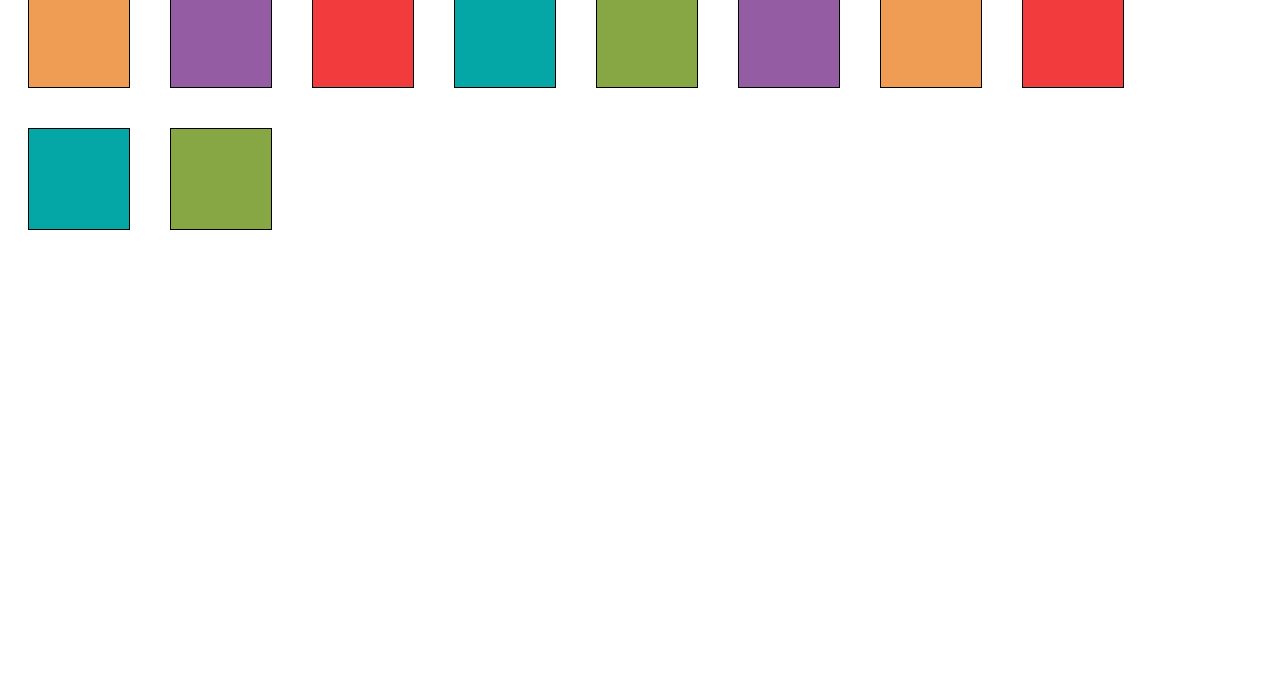
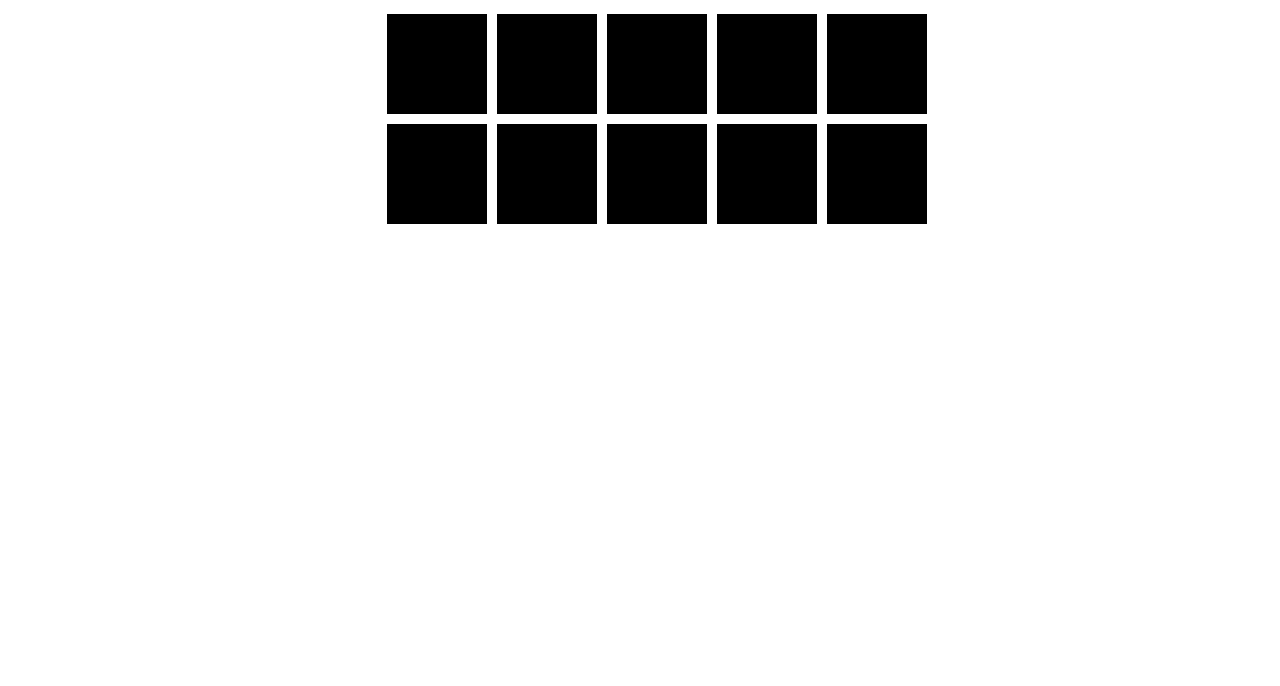
Before and after one commit to ae-taylor/memory-game, a plain HTML site: page index.html in a window 1280 px wide. Shown: the part 114-800 px from the top of the page. Drawn offline with Linux system fonts and the light colour scheme.

Commit message:
improved functionality. needs updated styling

```diff
--- a/index.html
+++ b/index.html
@@ -7,10 +7,11 @@
 </head>
 <body>
 
-<h1>Memory Game!</h1>
+<h1 class="header">Memory Game!</h1>
+<div class="gameArea">
 
 <div id="game"></div>
-
+</div>
 <script src="memory-game.js"></script>
 
 </body>
--- a/memory-game.css
+++ b/memory-game.css
@@ -1,38 +1,61 @@
 /* you can add to or change this. */
 
-#game div {
-  border: 1px solid black;
-  width: 100px;
-  height: 100px;
-  margin: 20px;
-  display: inline-block;
+.gameArea {
+  display: block;
+  margin-left: auto;
+  margin-right: auto;
+  width: 40%;
+}
+#game {
+  display: inline-grid;
+  grid-template-columns: auto auto auto auto auto;
+  grid-template-rows: auto auto;
+  grid-gap: 10px;
 }
 .red {
   display: inline-block;
   width: 100px;
   height: 100px;
+  background-color: red;
 }
 
 .blue {
   display: inline-block;
   width: 100px;
   height: 100px;
+  background-color: blue;
 }
 
 .green {
   display: inline-block;
   width: 100px;
   height: 100px;
+  background-color: green;
 }
 
 .orange {
   display: inline-block;
   width: 100px;
   height: 100px;
+  background-color: orange;
 }
 
 .purple {
   display: inline-block;
   width: 100px;
   height: 100px;
+  background-color: purple;
 }
+
+.hiddenCard {
+  display: inline-block;
+  width: 100px;
+  height: 100px;
+  background-color: black;
+}
+.header {
+  text-align: center;
+  font-family:Impact, Haettenschweiler, 'Arial Narrow Bold', sans-serif;
+  font-size: 45px;
+  background-color: cornflowerblue;
+}
--- a/memory-game.js
+++ b/memory-game.js
@@ -1,4 +1,7 @@
 "use strict";
+
+//**** FIX ALIGNMENT AND FIGURE OUT WHY IT'S NOT REMOVING HIDDEN CLASS
+//ON WIN CONDITION. STYLE THE PAGE SO IT DOESN'T LOOK LIKE ASS */
 
 /** Memory game: find matching pairs of cards and flip both of them. */
 
@@ -40,85 +43,74 @@ function shuffle(items) {
 
 function createCards(colors) {
   const gameBoard = document.getElementById("game");
-
+  let cardCount = 1
   for (let color of colors) {
-    //am I just creating the images here for each color
-    //and setting attributes? do I "append" these, or will that
-    //screw up the shuffle?
-    if (color === 'red'){
-      let redCard = document.createElement('div')
-      redCard.setAttribute('class', 'red')
-      let redCardImage = document.createElement('img')
-      redCardImage.setAttribute('src', 'redCard.jpeg')
-      redCardImage.setAttribute('class', 'red')
-      redCard.appendChild(redCardImage)
-      gameBoard.appendChild(redCard)
-      redCard.addEventListener('click', handleCardClick)
-    }
-    if (color === 'blue'){
-      let blueCard = document.createElement('div')
-      blueCard.setAttribute('class', 'blue')
-      let blueCardImage = document.createElement('img')
-      blueCardImage.setAttribute('src', 'blueCard.png')
-      blueCardImage.setAttribute('class', 'blue')
-      blueCard.appendChild(blueCardImage)
-      gameBoard.appendChild(blueCard)
-      blueCard.addEventListener('click', handleCardClick)
-    }
-    if (color === 'green'){
-      let greenCard = document.createElement('div')
-      greenCard.setAttribute('class', 'green')
-      let greenCardImage = document.createElement('img')
-      greenCardImage.setAttribute('src', 'greenCard.png')
-      greenCardImage.setAttribute('class', 'green')
-      greenCard.appendChild(greenCardImage)
-      gameBoard.appendChild(greenCard)
-      greenCard.addEventListener('click', handleCardClick)
-    }
-    if (color === 'orange'){
-      let orangeCard = document.createElement('div')
-      orangeCard.setAttribute('class', 'orange')
-      let orangeCardImage = document.createElement('img')
-      orangeCardImage.setAttribute('src', 'orangeCard.png')
-      orangeCardImage.setAttribute('class', 'orange')
-      orangeCard.appendChild(orangeCardImage)
-      gameBoard.appendChild(orangeCard)
-      orangeCard.addEventListener('click', handleCardClick)
-    }
-    if (color === 'purple'){
-      let purpleCard = document.createElement('div')
-      purpleCard.setAttribute('class', 'purple')
-      let purpleCardImage = document.createElement('img')
-      purpleCardImage.setAttribute('src', 'purpleCard.png')
-      purpleCardImage.setAttribute('class', 'purple')
-      purpleCard.appendChild(purpleCardImage)
-      gameBoard.appendChild(purpleCard)
-      purpleCard.addEventListener('click', handleCardClick)
-    }
+    let card = document.createElement('div')
+    card.setAttribute('class', color)
+    card.addEventListener('click', handleCardClick)
+    card.setAttribute('id', `card${cardCount}`)
+    card.classList.add('hiddenCard')
+    gameBoard.appendChild(card)
+    cardCount++
   }
 }
 
 /** Flip a card face-up. */
 
 function flipCard(card) {
-  //flip card if it is first click
-  //flip card if it is second click
-  //keep cards flipped if they match
+  card.classList.remove('hiddenCard')
 }
 
 /** Flip a card face-down. */
 
 function unFlipCard(card) {
-  //if it has been two clicks and the cards do not match, unflip to
-    //hide faces of both cards
-
+  card.classList.add('hiddenCard')
+  allowClick = true
 }
 
 /** Handle clicking on a card: this could be first-card or second-card. */
-
+let clickCount = 0
+let previousClickColor = ''
+let previousClickId = ''
+let matchCount = 0
+let allowClick = true
+const matchesToWin = 5
 function handleCardClick(evt) {
-  // on click - if it is first or second click, call flipCard dependent
-    //on whether they match or not
-  //
+  if (allowClick === false){
+    return
+  }
+  allowClick = false
+  let releaseLock = true
+  clickCount++
   console.log(evt.target)
+  let card = evt.target
+    if (clickCount === 1){
+      previousClickColor = card.getAttribute('class')
+      console.log(previousClickColor)
+      previousClickId = card.getAttribute('id')
+      flipCard(card)
+      console.log(card.getAttribute('class'))
+    } else {
+      if (previousClickId === card.getAttribute('id')){
+        alert(`You cannot click on the same card more than once. Start again!`)
+        unFlipCard(card)
+      } else if (previousClickColor === card.getAttribute('class')){
+        console.log('These two cards match.')
+        flipCard(card)
+        matchCount++
+        console.log(matchCount)
+      } else {
+        flipCard(card)
+        releaseLock = false
+        setTimeout(unFlipCard, FOUND_MATCH_WAIT_MSECS, evt.target);
+        setTimeout(unFlipCard, FOUND_MATCH_WAIT_MSECS, document.getElementById(`${previousClickId}`));
+      }
+      clickCount = 0
+      previousClickColor = ''
+      previousClickId = ''
+    }
+  if (matchCount === matchesToWin){
+    alert('YOU WIN THE GAME!')
+  }
+  allowClick = releaseLock
 }
```
Also changed, not shown: blueCard.png (deleted), greenCard.png (deleted), orangeCard.png (deleted), purpleCard.png (deleted), redCard.jpeg (deleted), 1 other file.
